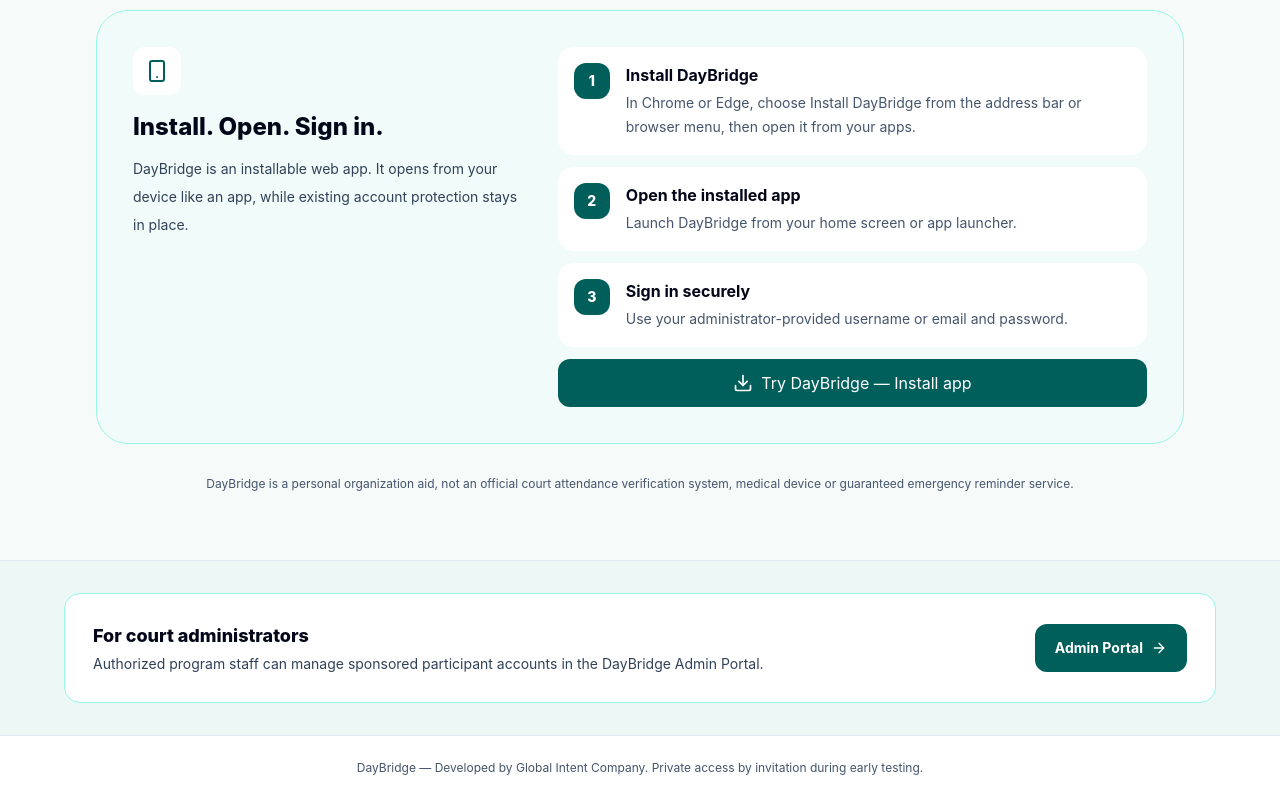
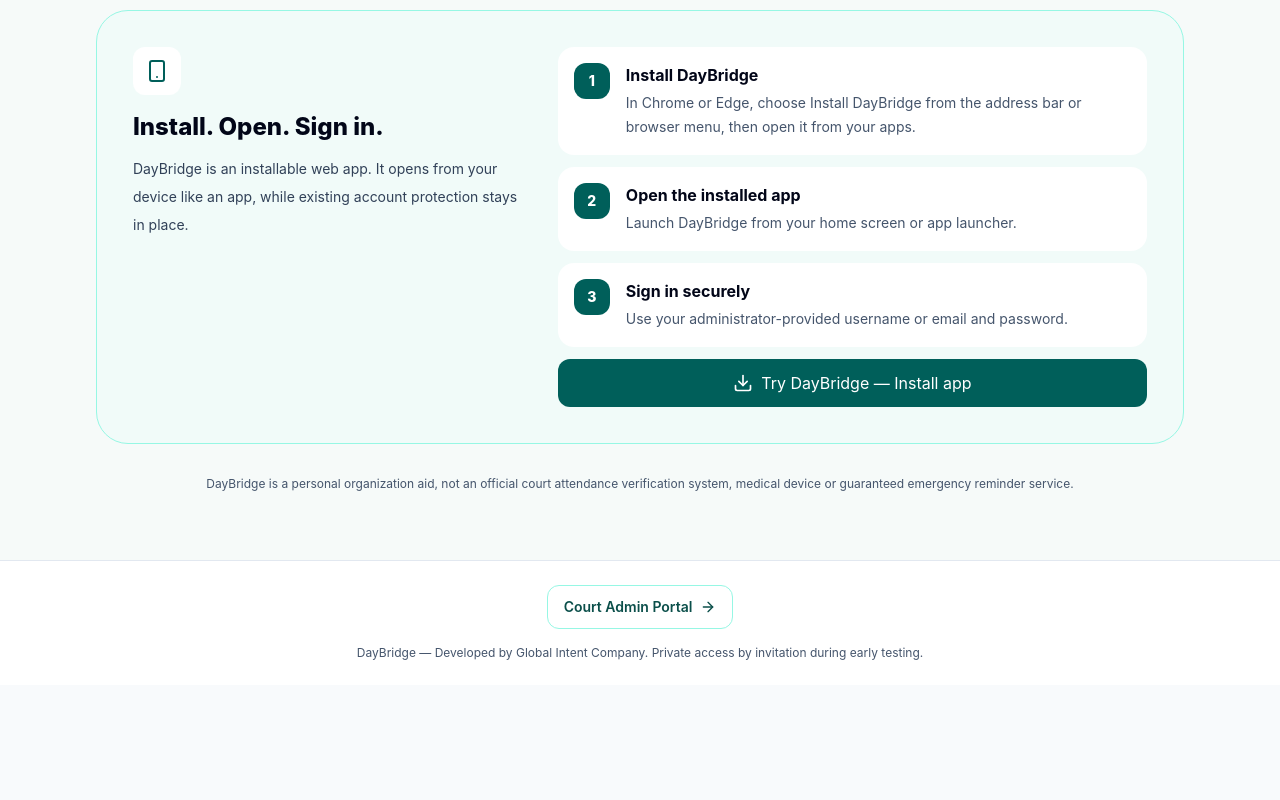
Before and after one commit to GI-Company/Daybridge, a Next.js app: page / in a window 1280 px wide. Shown: the part 1181-1981 px from the top of the page. After the commit the page ends 1866 px from the top, so only its background shows below. Built offline with nearby package versions, Linux system fonts and the light colour scheme; no server answers.

Commit message:
fix(admin): place accessible portal link inside landing footer

```diff
--- a/components/common/InstallGate.tsx
+++ b/components/common/InstallGate.tsx
@@ -276,19 +276,13 @@ export function InstallGate({ children }: { children: React.ReactNode }) {
         </p>
       </section>
 
-      <nav aria-label="Court staff" className="border-t border-slate-200 bg-[#edf7f5] px-5 py-8 sm:px-8">
-        <div className="mx-auto flex max-w-6xl flex-col gap-4 rounded-2xl border border-teal-200 bg-white p-5 sm:flex-row sm:items-center sm:justify-between sm:p-7">
-          <div>
-            <h2 className="text-lg font-extrabold text-slate-950">For court administrators</h2>
-            <p className="mt-1 text-sm text-slate-700">Authorized program staff can manage sponsored participant accounts in the DayBridge Admin Portal.</p>
-          </div>
-          <a href="/admin" className="inline-flex min-h-12 shrink-0 items-center justify-center gap-2 rounded-xl bg-teal-800 px-5 py-3 text-sm font-bold text-white hover:bg-teal-900 focus-visible:outline-2 focus-visible:outline-offset-2 focus-visible:outline-teal-700">
-            Admin Portal <ArrowRight aria-hidden="true" className="h-4 w-4"/>
+      <footer className="border-t border-slate-200 bg-white px-5 py-6 text-center text-xs text-slate-600">
+        <nav aria-label="Court staff access" className="mx-auto mb-4 flex max-w-6xl justify-center">
+          <a href="/admin" className="inline-flex min-h-11 items-center gap-2 rounded-xl border border-teal-200 px-4 py-2 text-sm font-semibold text-teal-900 transition hover:bg-teal-50 focus-visible:outline-2 focus-visible:outline-offset-2 focus-visible:outline-teal-700">
+            Court Admin Portal <ArrowRight aria-hidden="true" className="h-4 w-4"/>
           </a>
-        </div>
-      </nav>
-      <footer className="border-t border-slate-200 bg-white px-5 py-6 text-center text-xs text-slate-600">
-        DayBridge — Developed by Global Intent Company. Private access by invitation during early testing.
+        </nav>
+        <p>DayBridge — Developed by Global Intent Company. Private access by invitation during early testing.</p>
       </footer>
     </main>
   );
```
